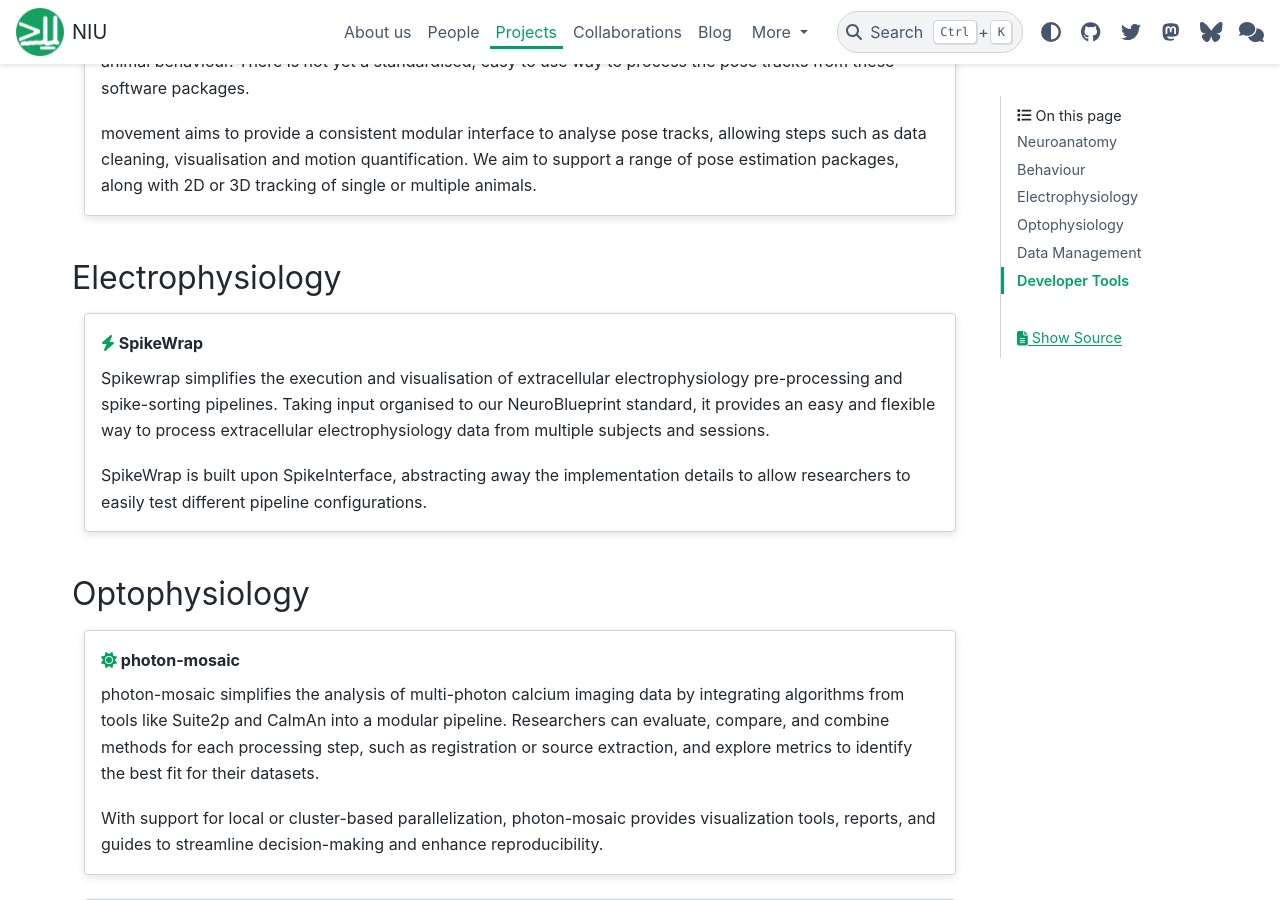
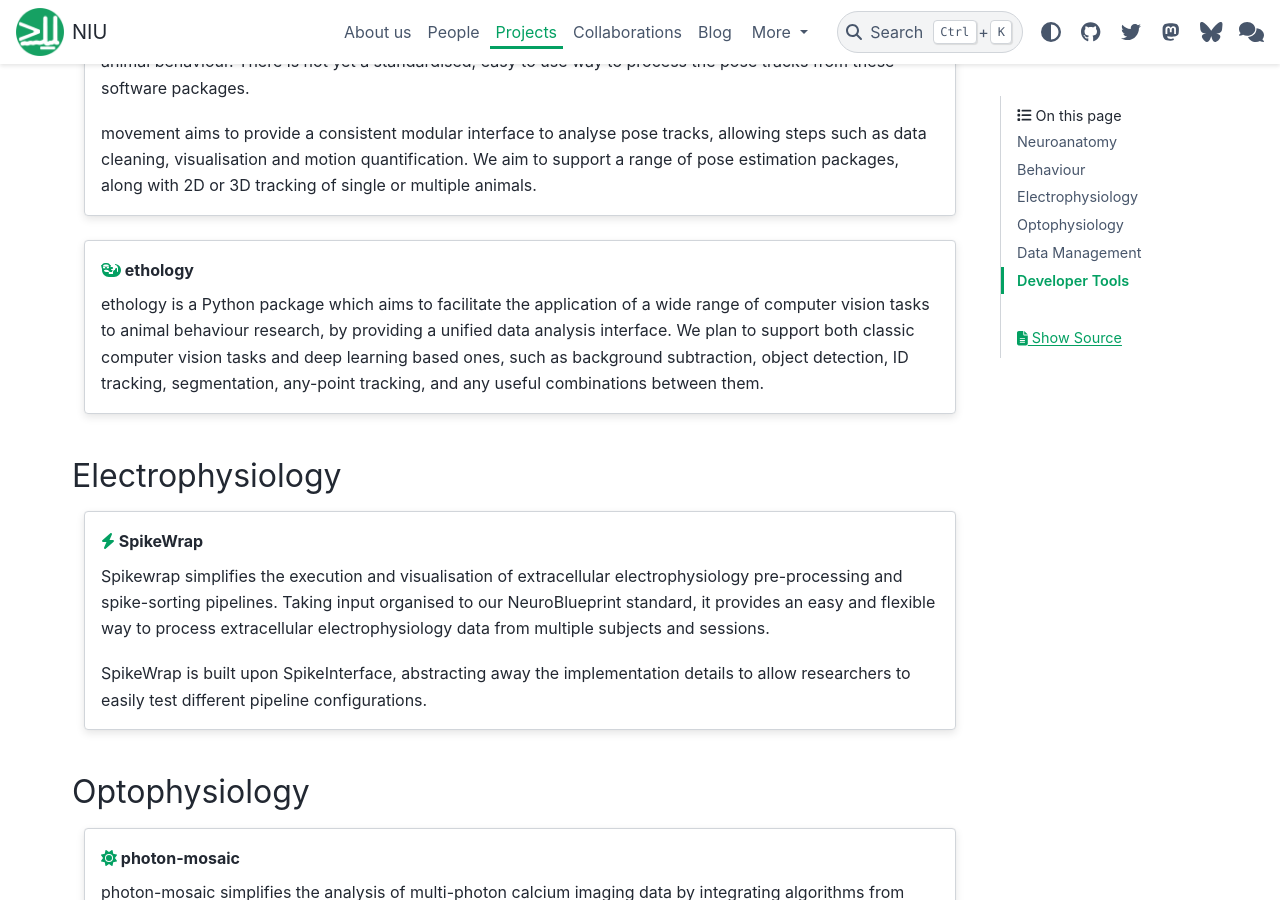
Before and after one commit to neuroinformatics-unit/neuroinformatics-unit.github.io, a Sphinx documentation site: the page built from docs/source/projects.md, in a window 1280 px wide and 900 px high, scrolled down 756 px. Built offline with Sphinx 7.4.7 and the PyData theme 0.15.4, drawn with Linux system fonts in a browser that asks for light colours.

Commit message:
Add ethology card (#115)
* Add ethology card

* Apply suggestions from code review

Co-authored-by: Adam Tyson <code@adamltyson.com>

---------

Co-authored-by: Adam Tyson <code@adamltyson.com>

```diff
--- a/docs/source/projects.md
+++ b/docs/source/projects.md
@@ -32,7 +32,14 @@
 movement aims to provide a consistent modular interface to analyse pose tracks, allowing steps such as data cleaning,
 visualisation and motion quantification. We aim to support a range of pose estimation packages, along with 2D or 3D
 tracking of single or multiple animals.
+:::
+::::
 
+::::{grid} 1 1 1 1
+:::{grid-item-card} {fas}`otter;sd-text-primary` ethology
+:link: https://github.com/neuroinformatics-unit/ethology
+
+ethology is a Python package which aims to facilitate the application of a wide range of computer vision tasks to animal behaviour research, by providing a unified data analysis interface. We plan to support both classic computer vision tasks and deep learning based ones, such as background subtraction, object detection, ID tracking, segmentation, any-point tracking, and any useful combinations between them.
 :::
 ::::
 
```
